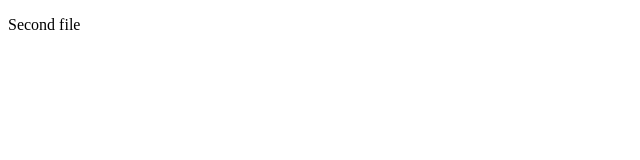
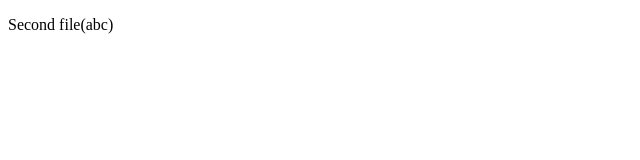
Before and after one commit to Lakshmidhar1/Remote-Repo, a plain HTML site: page index2.html in a window 1280 px wide. Shown: the full height of the page, 0-640 px from the left. Drawn offline with Linux system fonts and the light colour scheme.

Commit message:
abc added

```diff
--- a/index2.html
+++ b/index2.html
@@ -5,6 +5,6 @@
     <title>Title</title>
 </head>
 <body>
-<p>Second file</p>
+<p>Second file(abc)</p>
 </body>
 </html>
```
